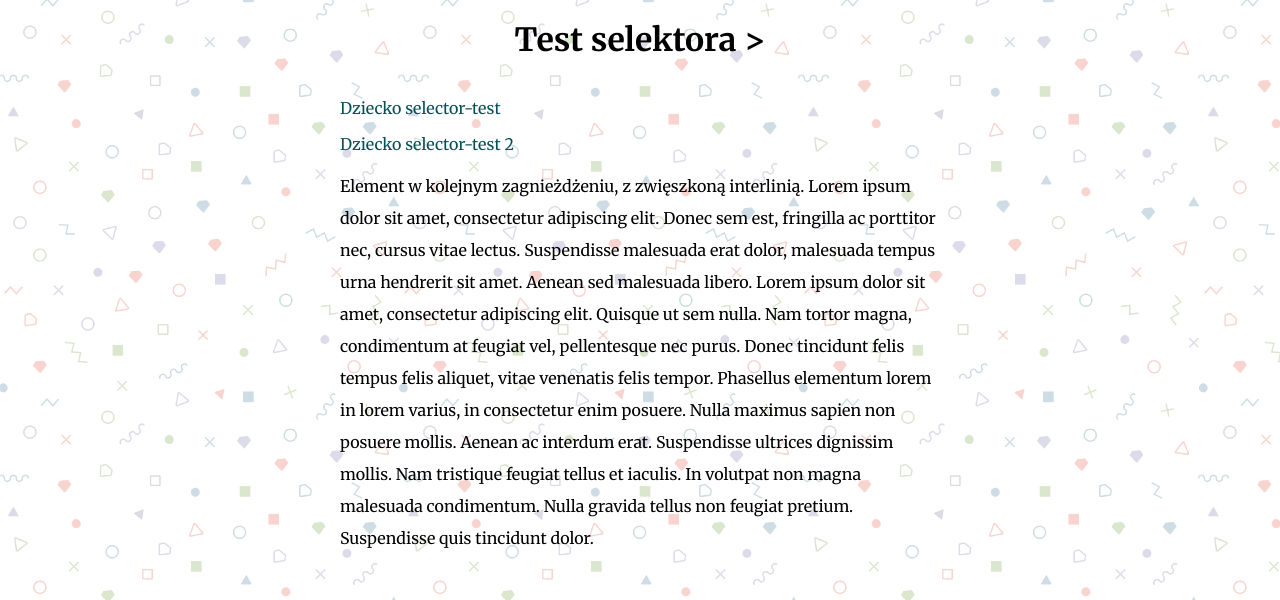
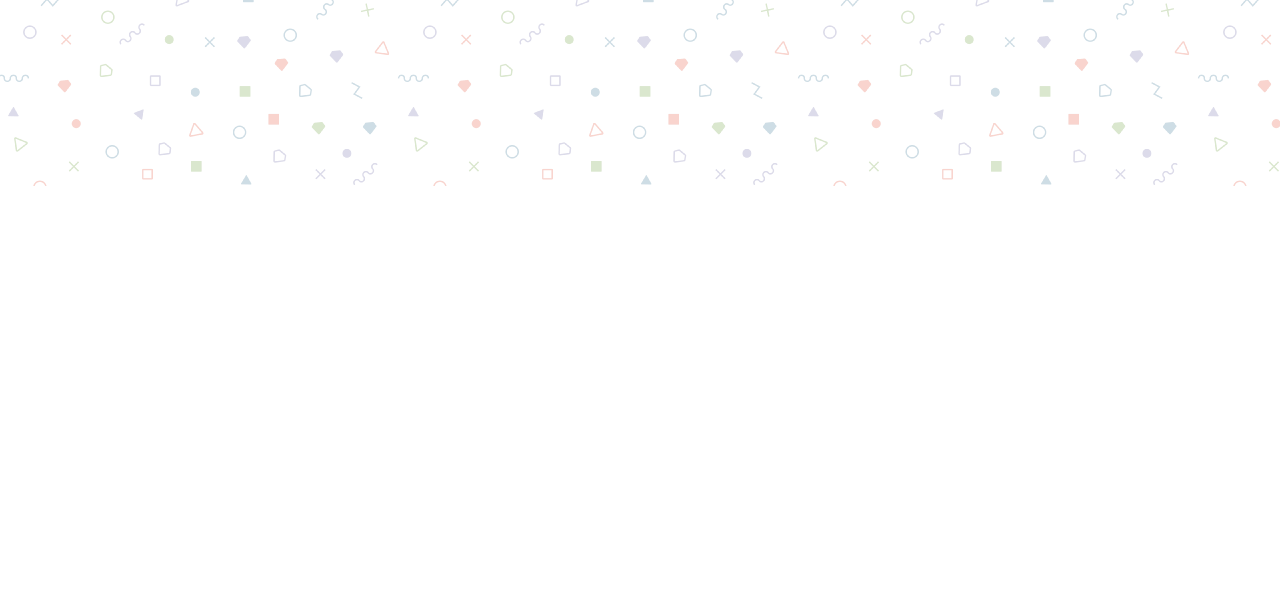
Before and after one commit to wSoltysiak/PSWLab, a PHP site: page /crap-pages/index.html in a window 1280 px wide. Shown: the part 614-1214 px from the top of the page. After the commit the page ends 800 px from the top, so only its background shows below. Run offline with PHP 8.4, Linux system fonts and the light colour scheme.

Commit message:
Usunięcie zbędnych rzeczy, przenienisienie plików

```diff
--- a/crap-pages/css/crap-styles.css
+++ b/crap-pages/assets/css/crap-styles.css
@@ -1,5 +1,5 @@
 body {
-    background: url("../assets/memphis-colorful.png") repeat;
+    background: url("../img/memphis-colorful.png") repeat;
 }
 
 #header-container {
@@ -39,7 +39,7 @@ body {
     display: flex;
     flex-direction: column;
     align-items: center;
-    justify-items: center;
+    justify-content: center;
     margin: 30px 0;
 }
 
@@ -56,15 +56,3 @@ body {
     height: 400px;
     width: 100%;
 }
-
-.selector-test {
-    width: 600px;
-}
-
-.selector-test > p {
-    color: #074F57;
-}
-
-.selector-test__text-with-line-height {
-    line-height: 32px;
-}
--- a/crap-pages/index.html
+++ b/crap-pages/index.html
@@ -9,7 +9,7 @@
     <meta name="viewport" content="width=device-width, initial-scale=1.0">
     <link href="https://fonts.googleapis.com/css?family=Merriweather:400,700&amp;subset=latin-ext" rel="stylesheet">
     <link rel="stylesheet" type="text/css" href="../assets/css/reset.css">
-    <link rel="stylesheet" type="text/css" href="./css/crap-styles.css">
+    <link rel="stylesheet" type="text/css" href="./assets/css/crap-styles.css">
     <title>Losowe reguły CSS</title>
 </head>
 <body>
@@ -23,22 +23,6 @@
     <div class="static-background-container">
         <div class="static-background-container__expander"></div>
     </div>
-
-    <h1>Test selektora ></h1>
-    <div class="selector-test">
-        <p>Dziecko selector-test</p>
-        <p>Dziecko selector-test 2</p>
-        <div>
-            <p class="selector-test__text-with-line-height">Element w kolejnym zagnieżdżeniu, z zwięszkoną interlinią. Lorem ipsum dolor sit amet,
-                consectetur adipiscing elit. Donec sem est, fringilla ac porttitor nec, cursus vitae lectus. Suspendisse malesuada erat dolor,
-                malesuada tempus urna hendrerit sit amet. Aenean sed malesuada libero. Lorem ipsum dolor sit amet, consectetur adipiscing elit.
-                Quisque ut sem nulla. Nam tortor magna, condimentum at feugiat vel, pellentesque nec purus. Donec tincidunt felis tempus felis
-                aliquet, vitae venenatis felis tempor. Phasellus elementum lorem in lorem varius, in consectetur enim posuere. Nulla maximus sapien
-                non posuere mollis. Aenean ac interdum erat. Suspendisse ultrices dignissim mollis. Nam tristique feugiat tellus et iaculis. In
-                volutpat non magna malesuada condimentum. Nulla gravida tellus non feugiat pretium. Suspendisse quis tincidunt dolor.
-            </p>
-        </div>
-    </div>
 </div>
 </body>
 </html>
```
Also changed, not shown: crap-pages/assets/img/memphis-colorful.png (renamed from crap-pages/assets/memphis-colorful.png).
